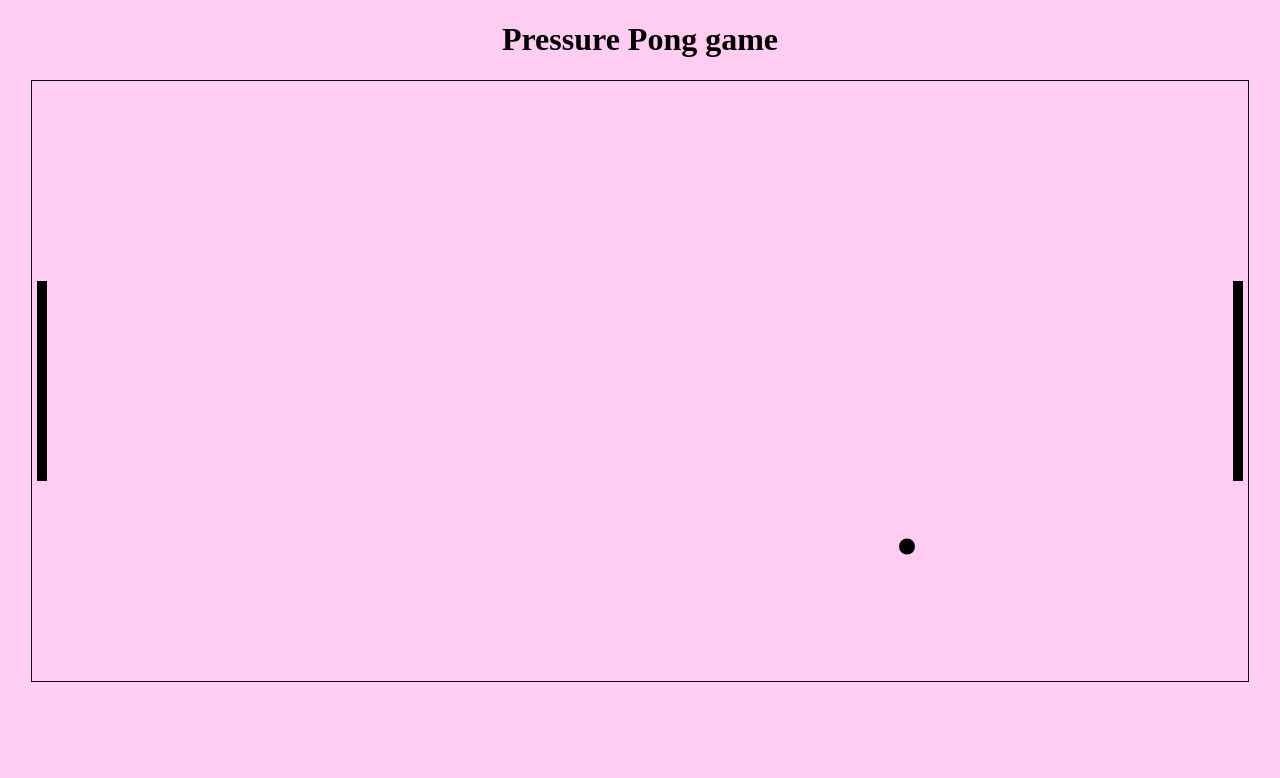
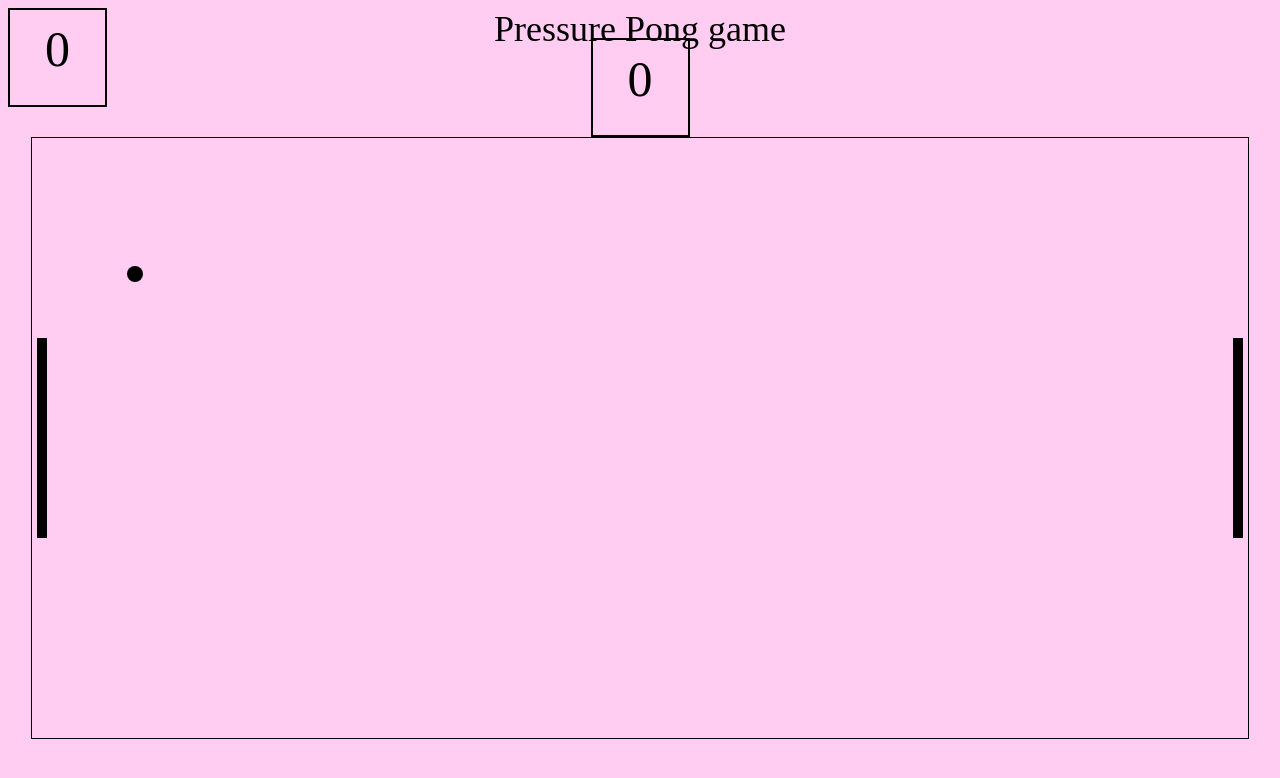
Before and after one commit to reeddunkle/Speed_Pong, a website built with webpack: page static/index.html in a window 1280 px wide. Built offline with nearby package versions, Linux system fonts and the light colour scheme.

Commit message:
Fixed collision detection quite a bit. Still isn't perfect when hitting directly from above. Fixed bug where right paddle would jump to left side of screen and get stuck. Added scoring, and game reset after scoring. The html/css for scoring needs a lot of TLC.

```diff
--- a/src/js/basic.js
+++ b/src/js/basic.js
@@ -9,18 +9,24 @@ import {Keyboarder} from './utilities.js'
 export const PADDLE_ACCELERATION = 1.3
 export const DECELERATION = 0.2
 export const PERCENT_DECEL = 0.99
-export const MAX_ACCEL = 8
+export const MAX_ACCEL = 7
 export const SOPORIFIC = 1
 export const SPEED_ABSORB = 0.75
 
 const Paddle = () => {
   return {
+    scored: false,
     x: 0,
     y: 0,
     width: 10,
     height: 200,
+
+    // x tracks the left, and y tracks the top already,
+    // but the right and bottom are frequently needed
+    // calculations:
     right () { return this.x + this.width },
     bottom () { return this.y + this.height },
+
     speedX: 0,
     speedY: 0,
     decelerate () {
@@ -121,57 +127,74 @@ export const checkKeys = (keyboarder, paddleOne, paddleTwo) => {
 // Correct math in collision detection to account for movement
 // of both ball AND paddle
 // Check where ball x even is compared to radius
-const checkCollision = (canvas, ball, paddleOne, paddleTwo) => {
-  // Canvas borders
+const handleCollision = (canvas, ball, paddleOne, paddleTwo) => {
+  /* Handle collision of game objects. */
+
+  // Object Collision with Borders
+
+  // -------- paddleOne --------
   if (paddleOne.x <= 0) {
     paddleOne.x = 1
     paddleOne.speedX = (-paddleOne.speedX) * SPEED_ABSORB
-  } else if (paddleOne.x + paddleOne.width >= canvas.width * 0.45) {
-    paddleOne.x = (canvas.width * 0.45) - paddleOne.width
+  } else if (paddleOne.right() >= canvas.width * 0.5) {
+    paddleOne.x = (canvas.width * 0.5) - paddleOne.width
     paddleOne.speedX = (-paddleOne.speedX) * SPEED_ABSORB
   }
 
   if (paddleOne.y <= 0) {
     paddleOne.y = 1
     paddleOne.speedY = (-paddleOne.speedY) * SPEED_ABSORB
-  } else if (paddleOne.y + paddleOne.height >= canvas.height) {
+  } else if (paddleOne.bottom() >= canvas.height) {
     paddleOne.y = canvas.height - paddleOne.height
     paddleOne.speedY = (-paddleOne.speedY) * SPEED_ABSORB
   }
 
-  if (paddleTwo.x + paddleTwo.width >= canvas.width) {
+  // -------- paddleTwo --------
+  if (paddleTwo.right() >= canvas.width) {
     paddleTwo.x = canvas.width - 1 - paddleTwo.width
     paddleTwo.speedX = (-paddleTwo.speedX) * SPEED_ABSORB
-  } else if (paddleTwo.x <= canvas.width - (canvas.width * 0.45)) {
-    paddleTwo.x = canvas.width - (canvas.width * 0.75)
+  } else if (paddleTwo.x <= canvas.width - (canvas.width * 0.5)) {
+    paddleTwo.x = canvas.width - (canvas.width * 0.5)
     paddleTwo.speedX = (-paddleTwo.speedX) * SPEED_ABSORB
   }
 
   if (paddleTwo.y <= 0) {
     paddleTwo.y = 1
     paddleTwo.speedY = (-paddleTwo.speedY) * SPEED_ABSORB
-  } else if (paddleTwo.y + paddleTwo.height >= canvas.height) {
+  } else if (paddleTwo.bottom() >= canvas.height) {
     paddleTwo.y = canvas.height - paddleTwo.height
     paddleTwo.speedY = (-paddleTwo.speedY) * SPEED_ABSORB
   }
 
-  if (ball.y - ball.radius <= 0) {
+  // -------- ball --------
+
+  // ball top and bottom
+  if (ball.top() <= 0) {
     ball.y = ball.radius
     ball.speedY = (-ball.speedY) * SPEED_ABSORB
-  } else if (ball.y + ball.radius >= canvas.height) {
+  } else if (ball.bottom() >= canvas.height) {
     ball.y = canvas.height - ball.radius
     ball.speedY = (-ball.speedY) * SPEED_ABSORB
   }
 
-  // Ball collision
-  if (ball.x <= paddleOne.x + paddleOne.width + Math.abs(ball.speedX) &&
-      ball.x + ball.radius >= paddleOne.x &&
-      ball.y + ball.radius >= paddleOne.y &&
-      ball.y <= paddleOne.y + paddleOne.height) {
-    ball.x = paddleOne.x + paddleOne.width + ball.radius
-    paddleOne.x = ball.x - paddleOne.width - ball.radius
+  // ball scores
+  if (ball.right() < 0) {
+    paddleTwo.scored = true
+  } else if (ball.left() > canvas.width) {
+    paddleOne.scored = true
+  }
 
-    ball.speedX = Math.max(paddleOne.speedX * 1.01, -ball.speedX)
+  // Paddle and Ball Collision
+
+  // -------- paddleOne --------
+
+  if ((ball.bottom() >= paddleOne.y && ball.top() <= paddleOne.bottom()) &&
+      ((ball.left() <= paddleOne.right() && ball.right() >= paddleOne.x) ||
+      // To account for object location in the next frame (+/- speed)
+      (ball.left() - Math.abs(ball.speedX) <= paddleOne.right() + Math.abs(paddleOne.speedX) &&
+       ball.right() - Math.abs(ball.speedX) >= paddleOne.x + Math.abs(paddleOne.speedX)))) {
+    ball.speedX = (paddleOne.speedX * 0.85) + (Math.abs(ball.speedX) * 0.25)
+
     if (ball.speedY > 0 && paddleOne.speedY > 0) {
       ball.speedY = Math.max(ball.speedY, paddleOne.speedY)
     } else if (ball.speedY < 0 && paddleOne.speedY < 0) {
@@ -181,17 +204,17 @@ const checkCollision = (canvas, ball, paddleOne, paddleTwo) => {
     } else if (ball.speedY < 0 && paddleOne.speedY > 0) {
       ball.speedY = Math.abs(paddleOne.speedY + ball.speedY)
     }
-    paddleOne.speedX = -(Math.abs(ball.speedX * 0.35))
+    paddleOne.speedX = -(Math.abs(ball.speedX * 0.55))
   }
 
-  if (ball.x + ball.radius >= paddleTwo.x - ball.speedX &&
-      ball.x + ball.radius <= paddleTwo.x + paddleTwo.width &&
-      ball.y + ball.radius >= paddleTwo.y &&
-      ball.y <= paddleTwo.y + paddleTwo.height) {
-    ball.x = paddleTwo.x - ball.radius
-    paddleTwo.x = ball.x + ball.radius
+  // -------- paddleTwo --------
+  if ((ball.bottom() >= paddleTwo.y && ball.top() <= paddleTwo.bottom()) &&
+      ((ball.right() >= paddleTwo.x && ball.left() <= paddleOne.right()) ||
+      // To account for object location in the next frame (+/- speed)
+      (ball.right() + Math.abs(ball.speedX) >= paddleTwo.x - Math.abs(paddleTwo.speedX) &&
+       ball.left() + Math.abs(ball.speedX) <= paddleTwo.right() - Math.abs(paddleTwo.speedX)))) {
+    ball.speedX = (paddleTwo.speedX * 0.85) - (Math.abs(ball.speedX) * 0.25)
 
-    ball.speedX = Math.min(paddleTwo.speedX * 1.01, -ball.speedX)
     if (ball.speedY > 0 && paddleTwo.speedY > 0) {
       ball.speedY = Math.max(ball.speedY, paddleTwo.speedY)
     } else if (ball.speedY < 0 && paddleTwo.speedY < 0) {
@@ -201,12 +224,11 @@ const checkCollision = (canvas, ball, paddleOne, paddleTwo) => {
     } else if (ball.speedY < 0 && paddleTwo.speedY > 0) {
       ball.speedY = Math.abs(paddleTwo.speedY + ball.speedY)
     }
-    // ball.speedY = paddleTwo.speedY
     paddleTwo.speedX = Math.abs(ball.speedX * 0.35)
   }
 }
 
-export const Game = (canvas) => {
+export const Game = (canvas, scoreOneDiv, scoreTwoDiv) => {
   const ctx = canvas.getContext('2d')
   canvas.width = Math.floor(window.innerWidth * 0.95)
   canvas.height = Math.floor(window.innerHeight * 0.75)
@@ -216,10 +238,13 @@ export const Game = (canvas) => {
   const ball = Ball()
   const keyboarder = Keyboarder()
 
-  ball.x = canvas.width / 2
-  ball.y = canvas.height / 2
-  ball.speedX = Math.random() < 0.5 ? -2 : 2
-  ball.speedY = Math.random() < 0.5 ? -2 : 2
+  var score1 = 0
+  var score2 = 0
+
+  var drawScore = () => {
+    scoreOneDiv.innerHTML = score1
+    scoreTwoDiv.innerHTML = score2
+  }
 
   var drawObjects = () => {
     ctx.clearRect(0, 0, canvas.width, canvas.height)
@@ -228,8 +253,23 @@ export const Game = (canvas) => {
     ball.draw(ctx)
   }
 
+  var drawStartScreen = () => {
+    paddleOne.x = 5
+    paddleOne.y = 200
+
+    paddleTwo.x = canvas.width - paddleTwo.width - 5
+    paddleTwo.y = 200
+
+    ball.x = canvas.width / 2
+    ball.y = canvas.height / 2
+    ball.speedX = Math.random() < 0.5 ? -2 : 2
+    ball.speedY = Math.random() < 0.5 ? -2 : 2
+    drawScore()
+    drawObjects()
+  }
+
   var update = () => {
-    checkCollision(canvas, ball, paddleOne, paddleTwo)
+    handleCollision(canvas, ball, paddleOne, paddleTwo)
     checkKeys(keyboarder, paddleOne, paddleTwo)
 
     paddleOne.update()
@@ -239,7 +279,20 @@ export const Game = (canvas) => {
 
   var tick = function () {
     update()
-    drawObjects()
+    if (paddleOne.scored) {
+      score1 += 1
+      paddleOne.scored = false
+      drawStartScreen()
+      drawScore()
+    } else if (paddleTwo.scored) {
+      score2 += 1
+      paddleTwo.scored = false
+      drawStartScreen()
+      drawScore()
+    } else {
+      drawObjects()
+    }
+
     requestAnimationFrame(tick)
   }
   tick()
@@ -249,15 +302,6 @@ export const Game = (canvas) => {
     paddleTwo,
     ball,
     drawObjects,
-    drawStartScreen () {
-      // Set the start values
-      paddleOne.x = 5
-      paddleOne.y = 200
-
-      paddleTwo.x = canvas.width - paddleTwo.width - 5
-      paddleTwo.y = 200
-      this.drawObjects()
-      // this.drawStartButtons()
-    }
+    drawStartScreen
   }
 }
--- a/src/js/index.js
+++ b/src/js/index.js
@@ -2,8 +2,10 @@
 import {Game} from './basic.js'
 
 const canvasElement = document.getElementById('gameWindow')
+const scoreOne = document.getElementById('playerOne')
+const scoreTwo = document.getElementById('playerTwo')
 
-const myGame = Game(canvasElement)
+const myGame = Game(canvasElement, scoreOne, scoreTwo)
 
 document.onload = function () {
   myGame.drawStartScreen()
--- a/static/index.html
+++ b/static/index.html
@@ -6,7 +6,17 @@
         <title>Pressure Pong</title>
     </head>
     <body>
-        <h1>Pressure Pong game</h1>
+        <!-- <ul class="score-board">
+            <li id="playerOne"></li>
+            <li class="title">Pressure Pong game</li>
+            <li id="playerTwo"></li>
+
+        </ul> -->
+        <div class="score-board"></div>
+            <div id="playerOne"></div>
+            <div class="title">Pressure Pong game</div>
+            <div id="playerTwo"></div>
+        </div>
         <div class="container"><canvas id="gameWindow"></canvas></div>
         <script src="bundle.js"></script>
     </body>
--- a/static/style.css
+++ b/static/style.css
@@ -17,3 +17,40 @@ canvas {
   justify-content: center;
   align-content: center;
 }
+
+.score-board {
+  list-style: none;
+  justify-content: center;
+  position: static;
+}
+
+.title {
+  position: static;
+  margin: auto;
+  text-align: center;
+  font-size: 36px;
+  width: 50vw;
+  height: 30px;
+}
+
+#playerOne {
+  padding: 10px;
+  margin: auto;
+  font-size: 50px;
+  text-align: center;
+  border: 2px solid black;
+  width: 75px;
+  height: 75px;
+  position: fixed;
+}
+
+#playerTwo {
+  padding: 10px;
+  font-size: 50px;
+  margin: auto;
+  text-align: center;
+  border: 2px solid black;
+  width: 75px;
+  height: 75px;
+  position: relative;
+}
```
Also changed, not shown: src/js/utilities.js (+0 -7 lines).
